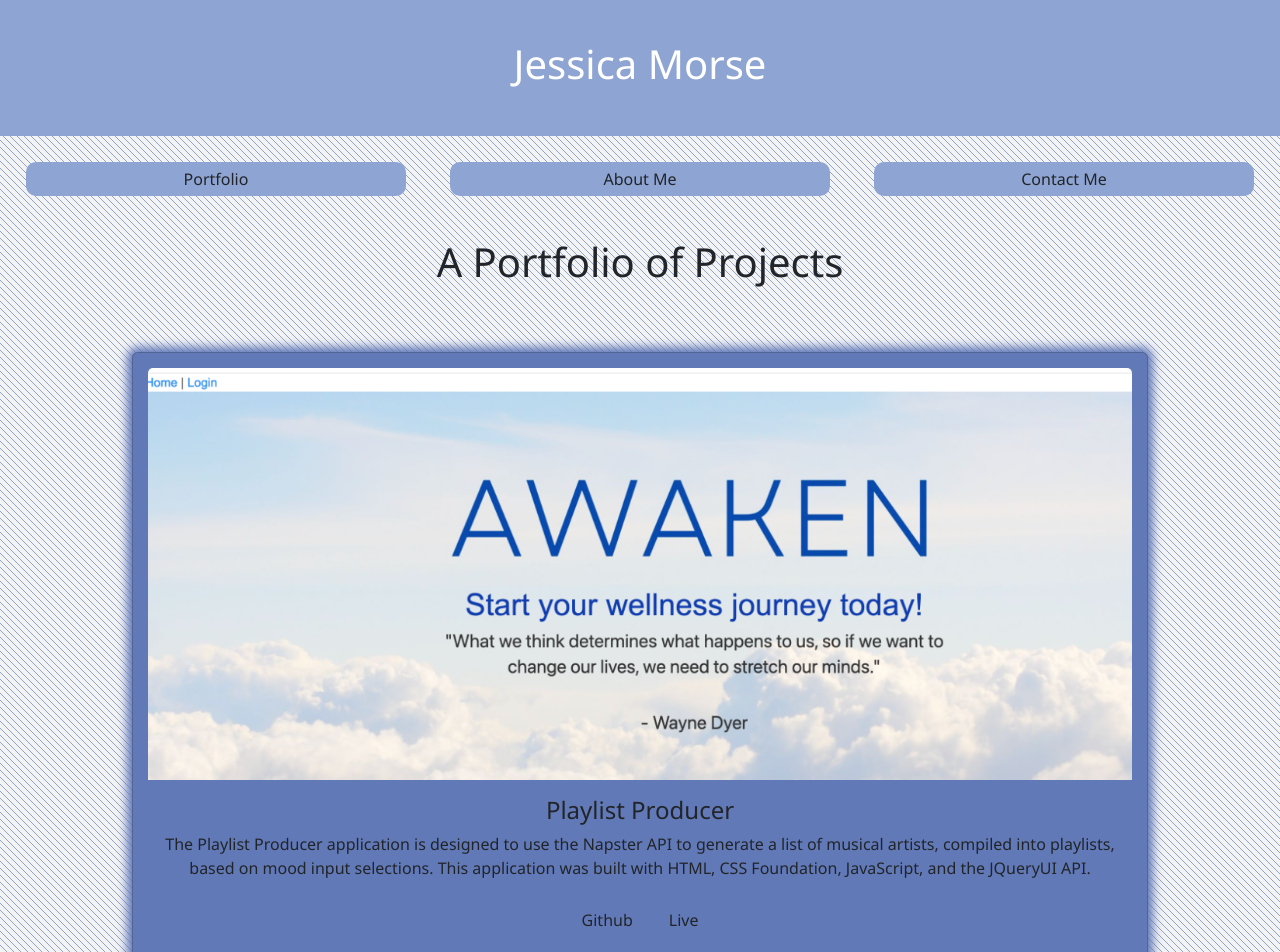
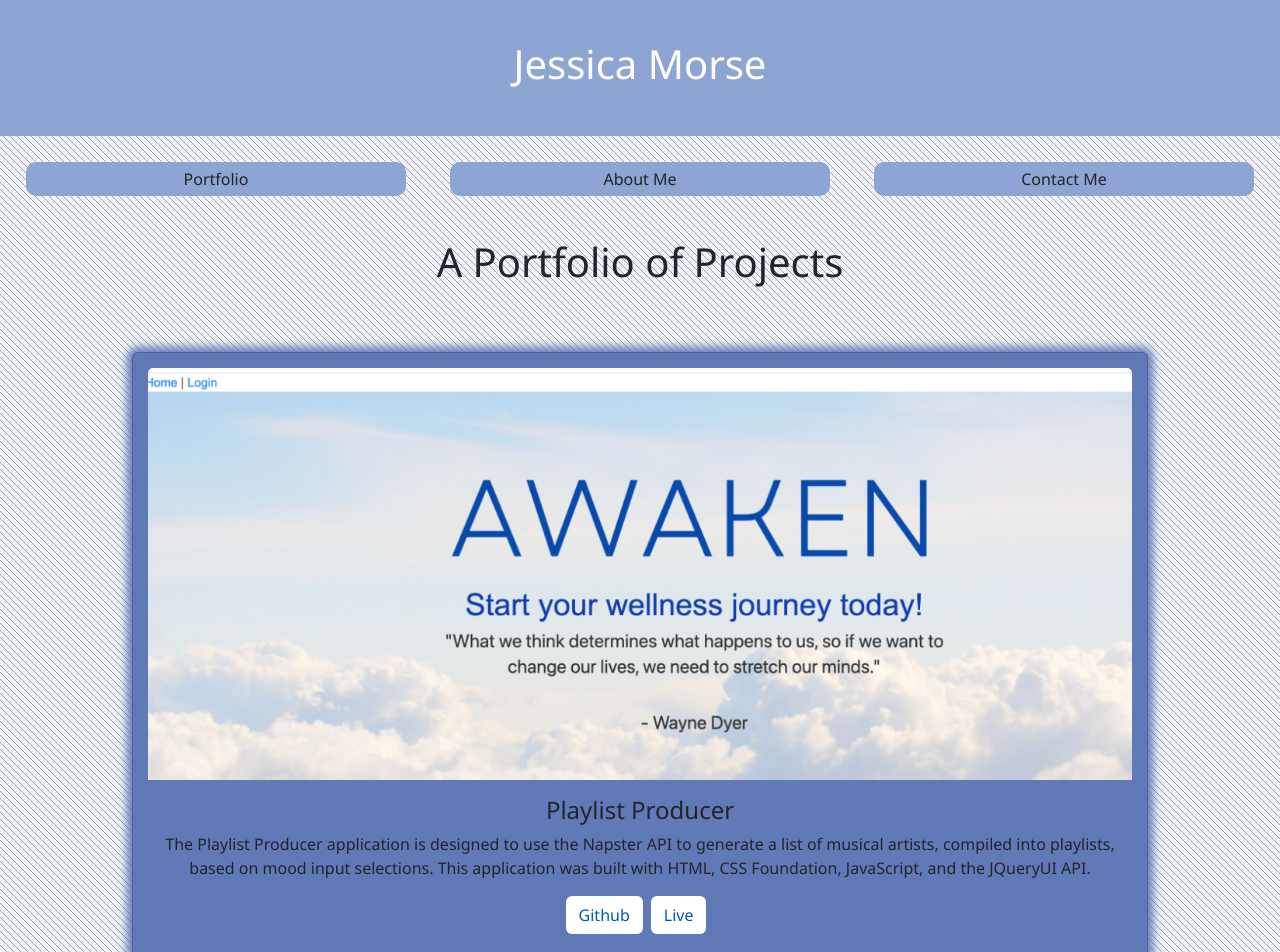
Before and after one commit to jessicamorse23/jm-react-portfolio, a React (Create React App) app: page / in a window 1280 px wide. Shown: the top 952 px of the page. Built offline with nearby package versions, Linux system fonts and the light colour scheme.

Commit message:
fixed buttons

```diff
--- a/src/components/pages/projects/ProjectCont.js
+++ b/src/components/pages/projects/ProjectCont.js
@@ -1,5 +1,9 @@
 import { Container } from "react-bootstrap"
 
+const btn = {
+  color: "#0058b6",
+  backgroundColor: "white",
+}
 
 const ProjectCont = ({ project }) => (
 <Container>
@@ -8,8 +12,8 @@ const ProjectCont = ({ project }) => (
     <div className="card-body">
       <h4 className="card-title">{project.name}</h4>
       <p className="card-text">{project.description}</p>
-      <a href={project.repo} className="btn link-btn">Github</a>
-      <a href={project.liveLink} className="btn link-btn">Live</a>
+      <a href={project.repo} className="btn me-2" style={btn}>Github</a>
+      <a href={project.liveLink} className="btn me-2" style={btn}>Live</a>
     </div>
   </div>
 </Container>
```
